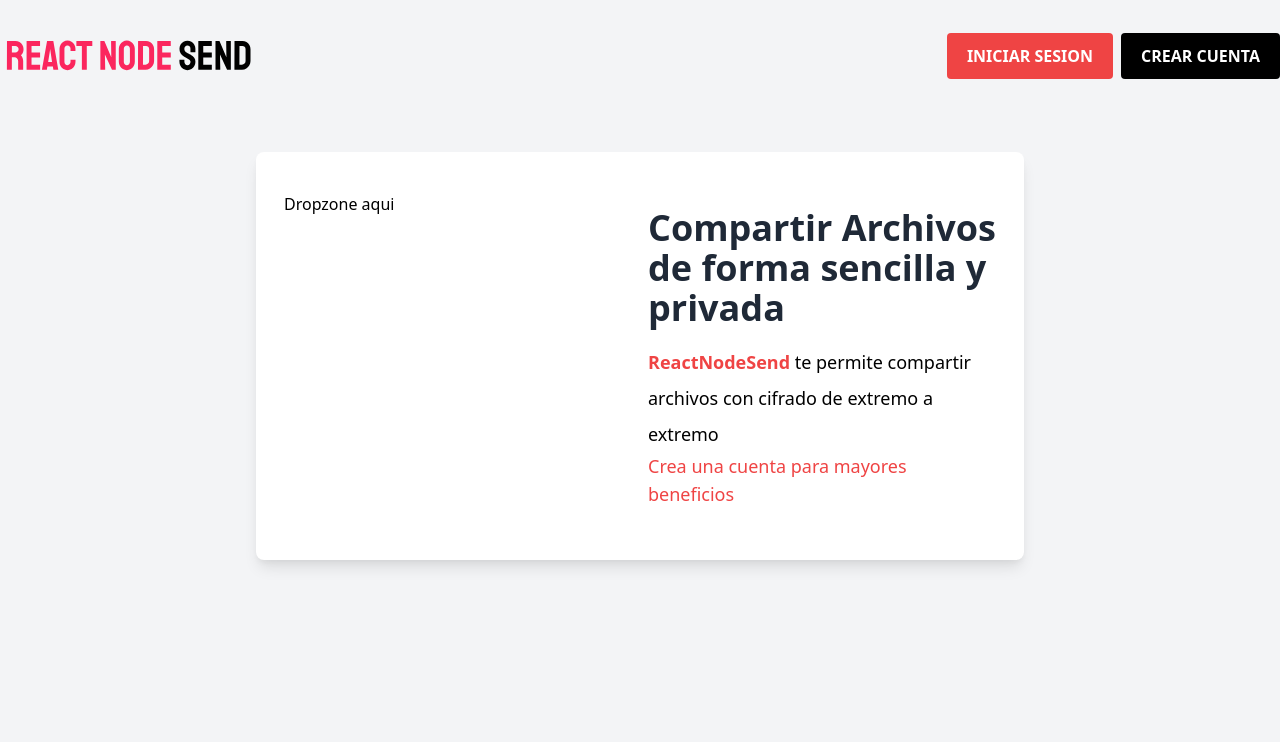
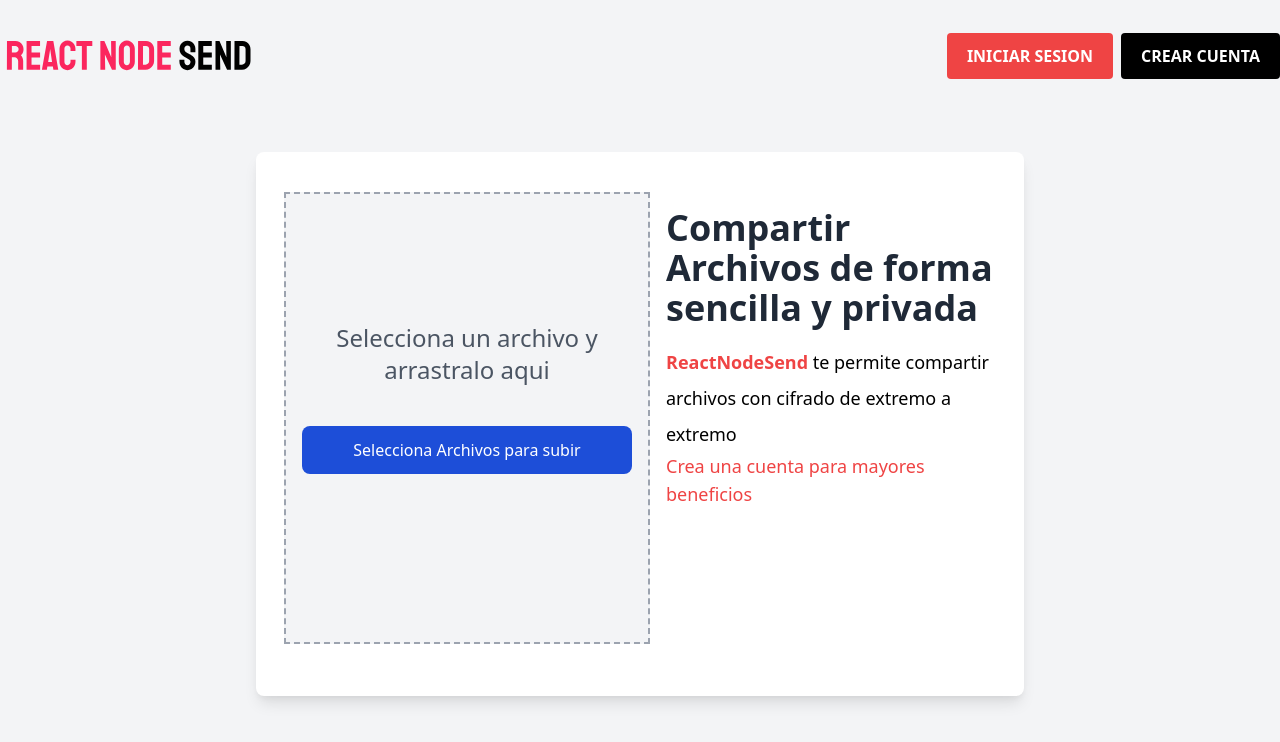
Before and after one commit to Nachito02/node_frontend, a Next.js app: page / in a window 1280 px wide. Shown: the top 742 px of the page. Built offline with nearby package versions, Linux system fonts and the light colour scheme; no server answers.

Commit message:
creando el dropzone

```diff
--- /dev/null
+++ b/components/Dropzone.jsx
@@ -0,0 +1,45 @@
+import React, { useState, useCallback } from "react";
+import { useDropzone } from "react-dropzone";
+import clienteAxios from "config/axios";
+
+
+const Dropzone = () => {
+
+    const onDrop = useCallback( async (acceptedFiles) => {
+
+        //crear un form data
+
+        const formData = new FormData();
+
+        formData.append('archivo', acceptedFiles[0])
+
+        const resultado = await clienteAxios.post('/api/archivos', formData)
+        console.log(resultado.data)
+    }, [])
+
+    //Extraer contenido de dropzone
+
+    const { getRootProps, getInputProps, isDragActive, acceptedFiles } = useDropzone({onDrop})
+
+    return (
+        <div className='md:flex-1 mb-3 mx-2 mt-16 lg:mt-0 flex flex-col items-center justify-center border-dashed border-gray-400 border-2 bg-gray-100 px-4'>
+            <div {...getRootProps({ className: 'dropzone w-full py-32' })}>
+
+                <input className="h-100" {...getInputProps()} />
+
+                {isDragActive ? (
+                    <p className="text-2xl text-center text-gray-600">Suelta el archivo</p>
+                ) : (<div className="text-center">
+                    <p className="text-2xl text-center text-gray-600">Selecciona un archivo y arrastralo aqui</p>
+
+                    <button className="bg-blue-700 w-full py-3 rounded-lg text-white my-10 hover:bg-blue-800" type="button">
+                        Selecciona Archivos para subir
+                    </button></div>)}
+            </div>
+
+        </div>
+
+    )
+}
+
+export default Dropzone
--- a/src/pages/index.js
+++ b/src/pages/index.js
@@ -2,7 +2,7 @@
 import Layout from 'components/Layout'
 import authContext from 'context/auth/authContext'
 import Link from 'next/link'
-
+import Dropzone from 'components/Dropzone'
 const index = () => {
 
   //extraer el usuario autenticado del storage
@@ -23,10 +23,8 @@
       <div className='md:w-4/5 xl:w-3/5 mx-auto mb-32'>
 
         <div className='lg:flex md:shadow-lg p-5 bg-white rounded-lg py-10'>
+               <Dropzone />
 
-        <div className='md:flex-1 mb-3 mx-2 mt-16 lg:mt-0'>
-            <p>Dropzone aqui</p>
-          </div>
             <div className='md:flex-1 mb-3 mx-2 mt-16 lg:mt-0'>
 
              <h2 className='text-4xl font-sans font-bold text-gray-800 my-4'>Compartir Archivos de forma sencilla y privada</h2>
```
